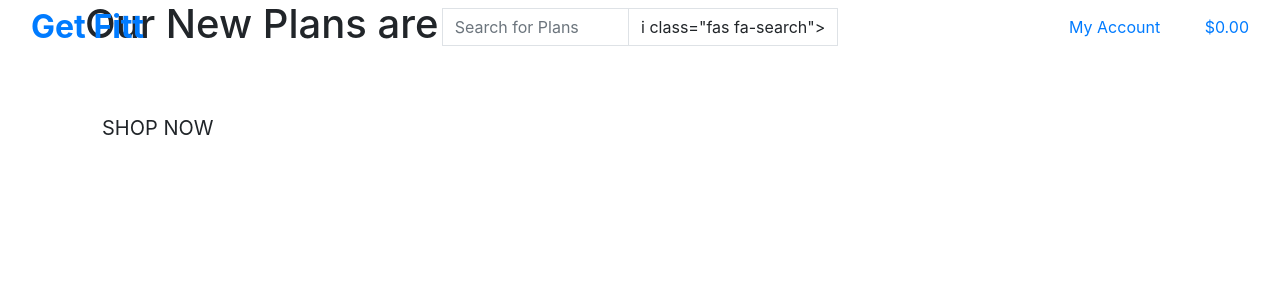
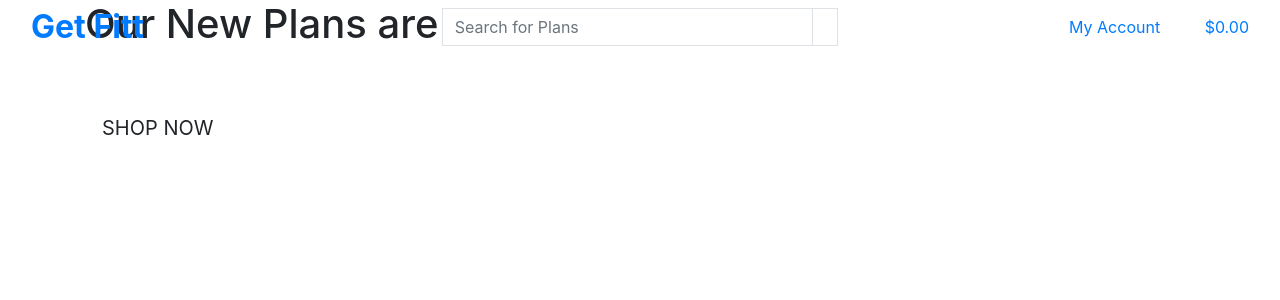
Before and after one commit to Jenkimdev/get_fitt, a Django app: page / in a window 1280 px wide. Shown: the top 300 px of the page. Run offline with Django 3.2, Linux system fonts and the light colour scheme.

Commit message:
Update code for FA search icon not loading ocrrectly in header

```diff
--- a/templates/base.html
+++ b/templates/base.html
@@ -51,7 +51,7 @@
                 <div class="input-group-append">
                   <button class="form-control btn btn-black border border-black rounded-0" type="submit">
                     <span class="icon">
-                      i class="fas fa-search"></i>
+                      <i class="fas fa-search"></i>
                     </span>
                   </button>
                 </div>
```
Also changed, not shown: db.sqlite3.
